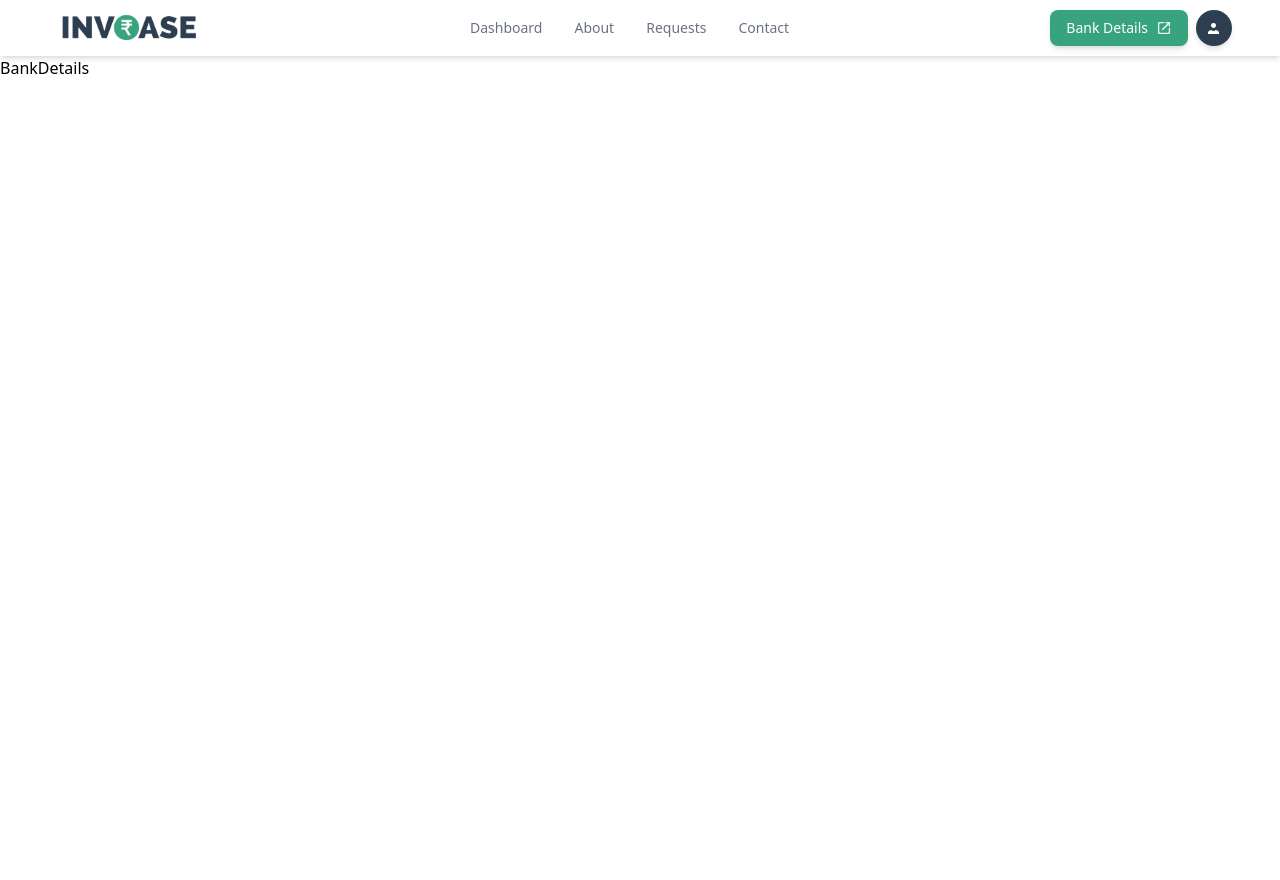
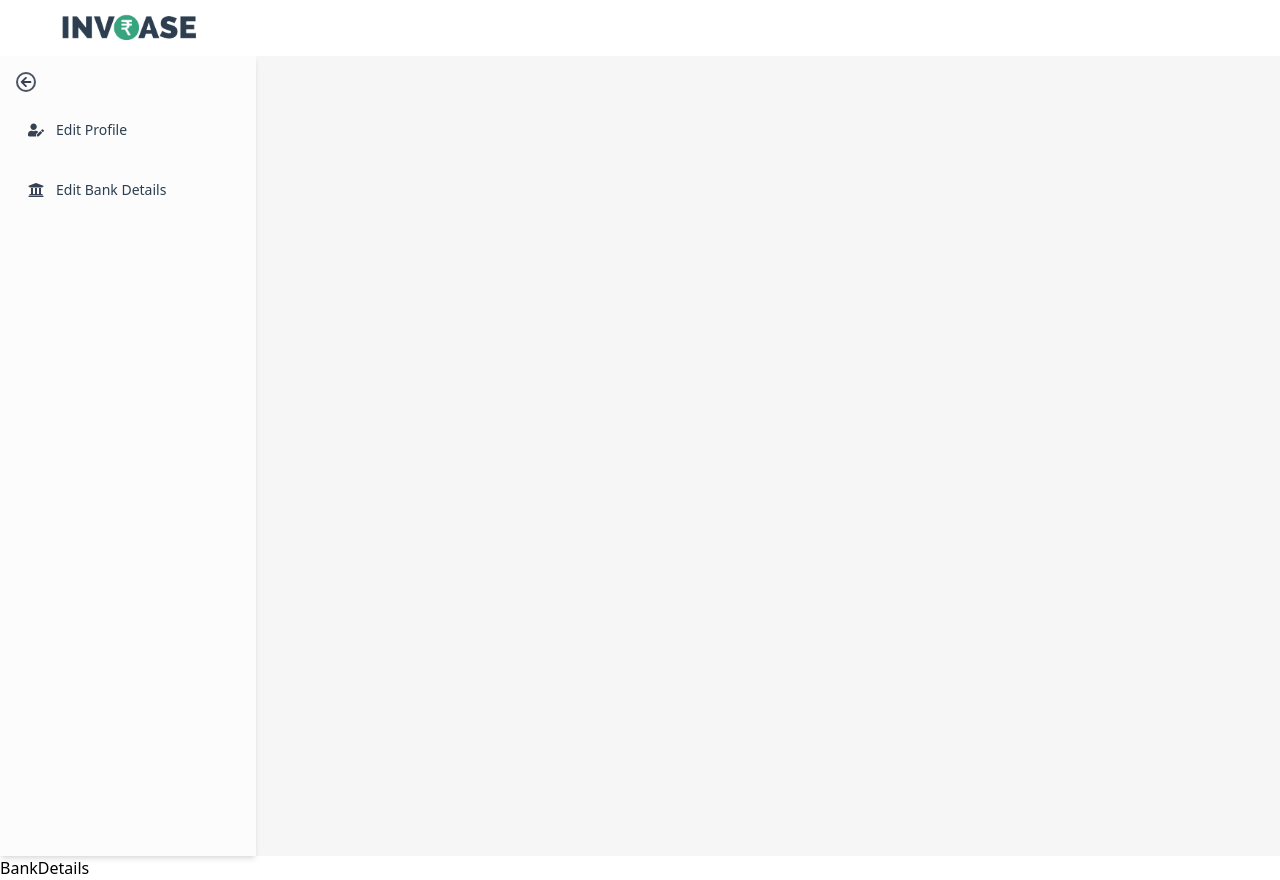
Before and after one commit to harshitaphadtare/Invoase, a React (Vite) app in the folder student/frontend/: page /bank-details in a window 1280 px wide. Before the commit the page ends 800 px from the top, so only its background shows below. Built offline with nearby package versions, Linux system fonts and the light colour scheme.

Commit message:
udpated sidepanel

```diff
--- a/student/frontend/src/components/Navbar.jsx
+++ b/student/frontend/src/components/Navbar.jsx
@@ -1,9 +1,14 @@
 import React from "react";
 import { assets } from "../assets/assets";
-import { NavLink, useNavigate } from "react-router-dom";
+import { NavLink, useNavigate, useLocation } from "react-router-dom";
 
 const Navbar = () => {
   const navigate = useNavigate();
+  const location = useLocation();
+
+  // Hide on these paths
+  const hiddenPaths = ["/profile", "/bank-details"];
+  const isHidden = hiddenPaths.includes(location.pathname);
 
   // Navigation links array
   const navLinks = [
@@ -26,6 +31,7 @@ const Navbar = () => {
       />
 
       {/* Navigation Links */}
+      {!isHidden && (
         <ul className="hidden md:flex items-center gap-8 font-medium">
           {navLinks.map((link, index) => (
             <NavLink
@@ -40,15 +46,21 @@ const Navbar = () => {
             </NavLink>
           ))}
         </ul>
+      )}
 
-      {/* Action Button */}
+      {/* Action Buttons */}
+      {!isHidden && (
         <div className="flex items-center gap-2">
           <div
             onClick={() => navigate("/bank-details")}
             className="flex justify-center items-center gap-2 bg-[#38A37F] px-4 py-2 rounded-lg shadow-md transition-all duration-300 hover:bg-[#2C8565] cursor-pointer"
           >
             <p className="font-medium text-sm text-white">Bank Details</p>
-          <img className="w-4 h-4" src={assets.new_page} alt="New Page Icon" />
+            <img
+              className="w-4 h-4"
+              src={assets.new_page}
+              alt="New Page Icon"
+            />
           </div>
           <button
             onClick={() => navigate("/profile")}
@@ -57,6 +69,7 @@ const Navbar = () => {
             <img width={15} height={15} src={assets.profile} />
           </button>
         </div>
+      )}
     </div>
   );
 };
--- /dev/null
+++ b/student/frontend/src/components/Sidepanel.jsx
@@ -0,0 +1,40 @@
+import React from "react";
+import { FaUserEdit, FaUniversity, FaArrowLeft } from "react-icons/fa";
+import { useNavigate } from "react-router-dom";
+
+const SidePanel = () => {
+  const navigate = useNavigate();
+  return (
+    <div className="h-screen w-64 bg-[#FCFCFC] shadow-md p-4">
+      <nav className="flex flex-col gap-4">
+        {/* Back Button */}
+        <button
+          onClick={() => {
+            navigate(-1);
+          }}
+          className="flex items-center border-2 border-gray-600 rounded-full h-5 w-5 justify-center text-gray-700 hover:text-black hover:border-gray-800 cursor-pointer transition-all"
+        >
+          <FaArrowLeft className="w-3 h-3 " />
+        </button>
+
+        {/* Edit Profile */}
+        <button className="group flex items-center text-sm gap-3 p-3 text-gray-800 hover:bg-gray-300 rounded-lg cursor-pointer transition-all">
+          <FaUserEdit className="w-4 h-4 text-gray-700 transition-all duration-300 group-hover:scale-110" />
+          <span className="text-[#2C3E50] transition-all duration-200 group-hover:font-medium">
+            Edit Profile
+          </span>
+        </button>
+
+        {/* Edit Bank Details */}
+        <button className="group flex items-center text-sm gap-3 p-3 text-gray-800 hover:bg-gray-300 rounded-lg cursor-pointer transition-all">
+          <FaUniversity className="w-4 h-4 text-gray-700 transition-all duration-300 group-hover:scale-110" />
+          <span className="text-[#2C3E50] transition-all duration-200 group-hover:font-medium">
+            Edit Bank Details
+          </span>
+        </button>
+      </nav>
+    </div>
+  );
+};
+
+export default SidePanel;
--- a/student/frontend/src/pages/BankDetails.jsx
+++ b/student/frontend/src/pages/BankDetails.jsx
@@ -1,7 +1,13 @@
 import React from "react";
+import SidePanel from "../components/Sidepanel";
 
 const BankDetails = () => {
-  return <div>BankDetails</div>;
+  return (
+    <div className="h-[100vh] bg-[#F6F6F6]">
+      <SidePanel />
+      BankDetails
+    </div>
+  );
 };
 
 export default BankDetails;
```
Lines whose indentation alone changed are shown as unchanged.
